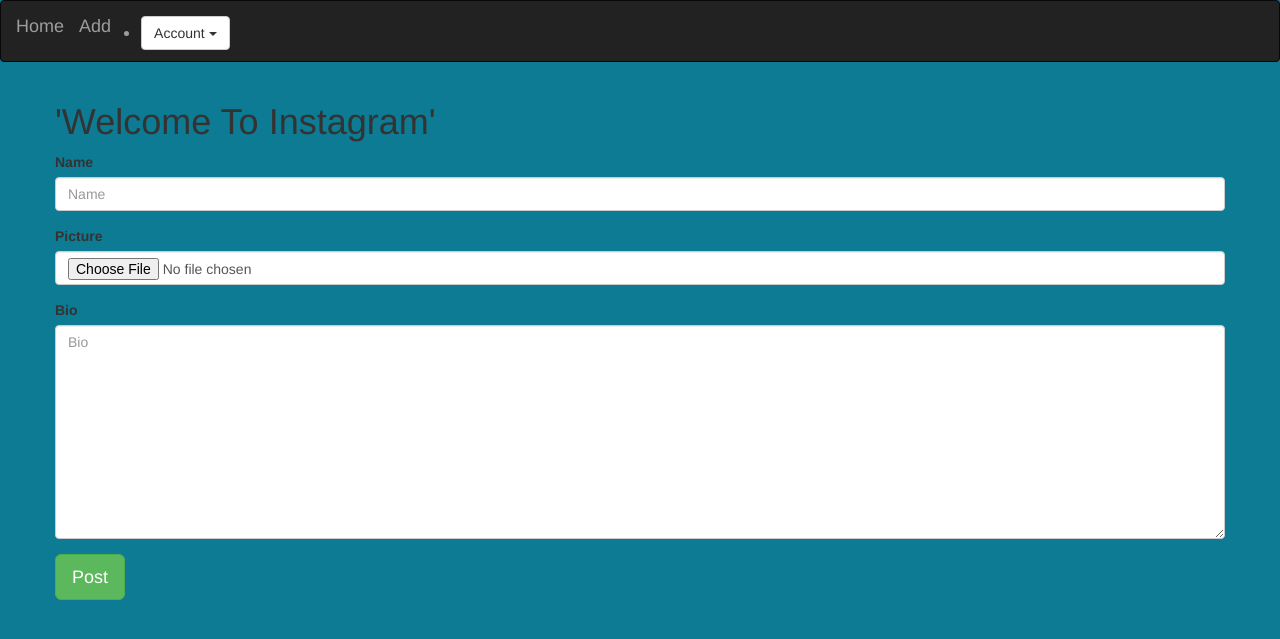
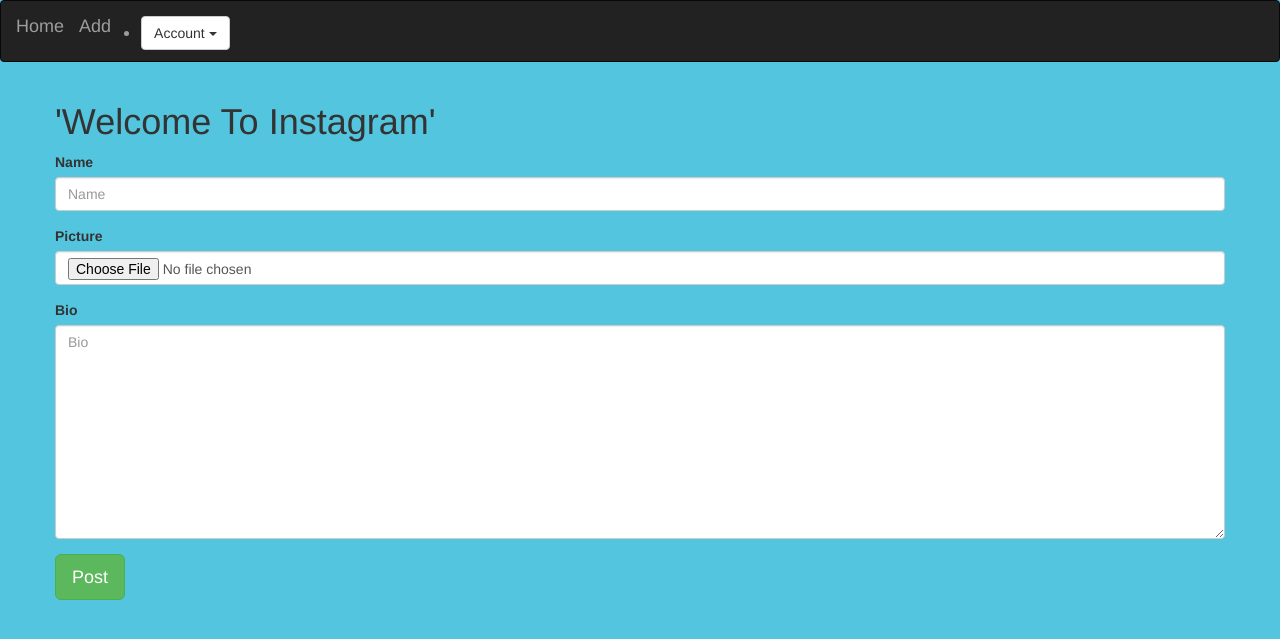
Before and after one commit to yvetteveve/instagram, a Django app: page /instagram/profile in a window 1280 px wide. Shown: the top 639 px of the page. Run offline with Django 3.2, Linux system fonts and the light colour scheme; the visitor is signed in with stand-in values (Sample User, id 1); some libraries are stand-ins or nearby versions.

Commit message:
i will change a background-color in base.html file

```diff
--- a/instagram/templates/all-instagram/base.html
+++ b/instagram/templates/all-instagram/base.html
@@ -19,7 +19,7 @@
   {% endblock %}
 
 </head>
-<body <body style="background-color:rgb(13, 123, 148);">
+<body <body style="background-color:rgb(83, 197, 223);">
     {% include "navbar.html" %}
     {% block content %}
     {%endblock%}
```
